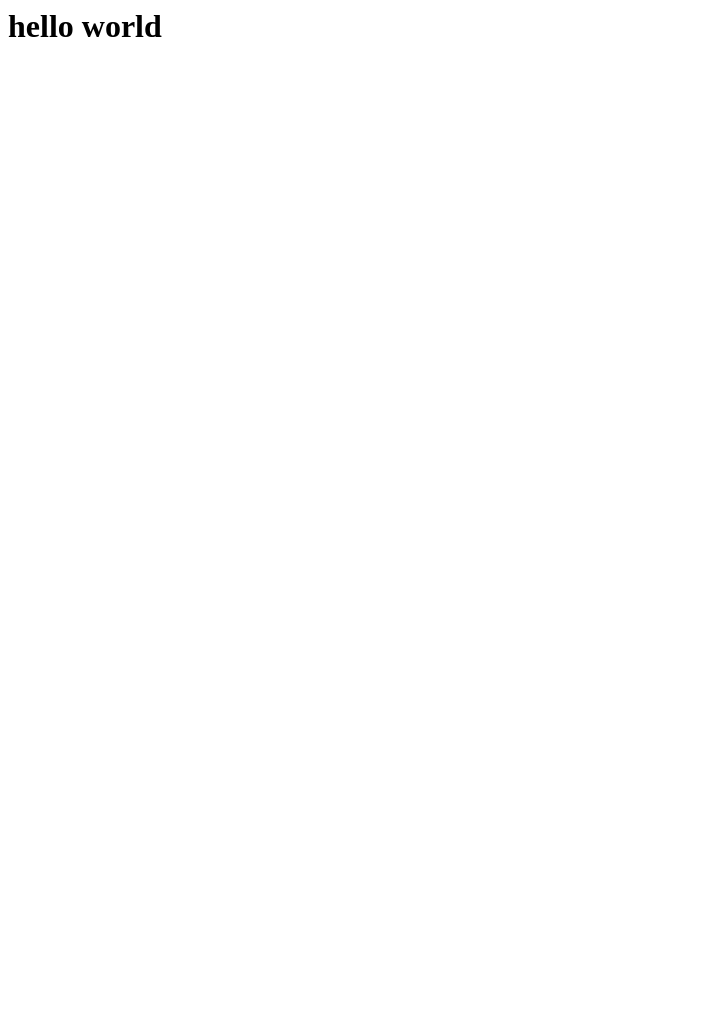
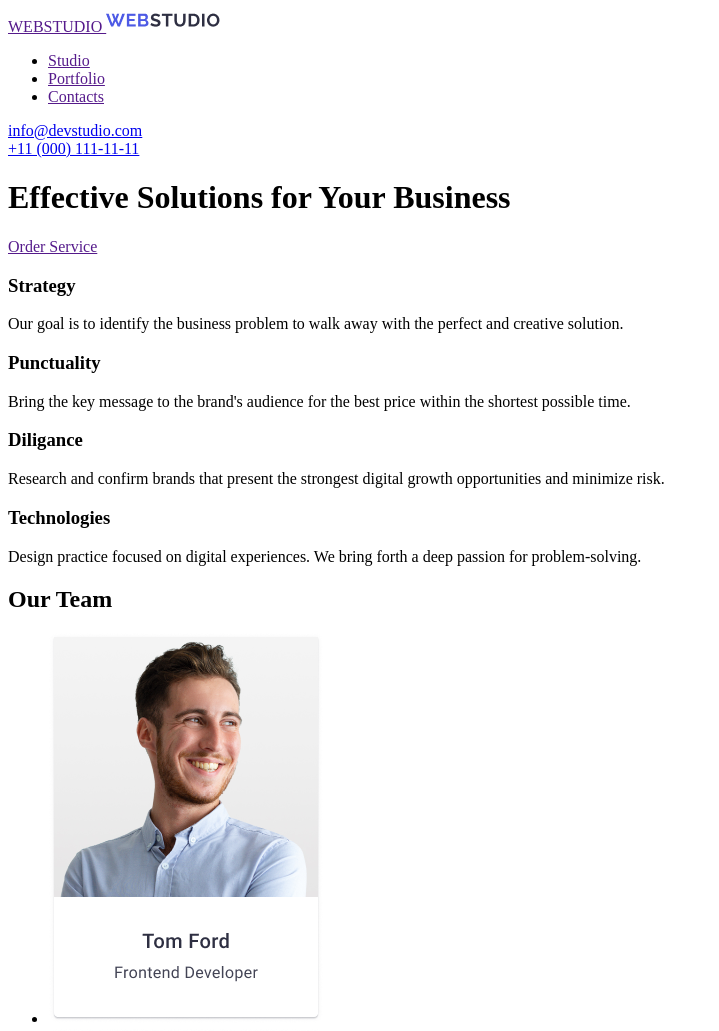
Before and after one commit to Maxskorik1987/goit-markup-hw-01, a plain HTML site: page index.html in a window 1280 px wide. Shown: the top 1031 px of the page, without its empty margins (0-719 px from the left). Before the commit the page ends 800 px from the top, so only its background shows below. Drawn offline with Linux system fonts and the light colour scheme.

Commit message:
gitcomit

```diff
--- a/index.html
+++ b/index.html
@@ -1,3 +1,101 @@
-<html>
-    <h1>hello world</h1>
+<!DOCTYPE html>
+<html lang="en">
+
+<head>
+    <meta charset="UTF-8">
+    <meta name="viewport" content="width=device-width, initial-scale=1.0">
+    <title>Document</title>
+</head>
+
+<body>
+
+    <header>
+
+        <!-- logo -->
+    <nav>
+        <a href="">WEBSTUDIO
+            <img src="./Images/logo.png" alt="site logo" />
+        </a>
+    </nav>
+
+
+        <ul>
+            <li><a href="">Studio</a></li>
+            <li><a href="">Portfolio</a></li>
+            <li><a href="">Contacts</a></li>
+        </ul>
+
+
+        <div>
+            <a href="mailto:info@devstudio.com">info@devstudio.com</a>
+        </div>
+
+        <div>
+            <a href="tel:+110001111111">+11 (000) 111-11-11</a>
+        </div>
+
+    </header>
+
+
+    <main>
+
+
+        <h1>Effective Solutions
+for Your Business</h1>
+
+        <nav>
+            <a href="" type="button">Order Service</a>
+        </nav>
+
+
+
+        <section>
+            <h3>Strategy</h3>
+            <p>
+                Our goal is to identify the business problem to walk away with the perfect and creative solution.
+            </p>
+        </section>
+
+        <section>
+            <h3>Punctuality</h3>
+            <p>
+                Bring the key message to the brand's audience for the best price within the shortest possible time.
+            </p>
+        </section>
+
+        <section>
+            <h3>Diligance</h3>
+            <p>
+                Research and confirm brands that present the strongest digital growth opportunities and minimize risk.
+            </p>
+        </section>
+        <section>
+            <h3>Technologies</h3>
+            <p>
+                Design practice focused on digital experiences. We bring forth a deep passion for problem-solving.
+            </p>
+        </section>
+
+        <!-- our team -->
+
+        <H2>Our Team</H2>
+        <ul>
+            <li><a href=""><img src="./Images/tom.png" alt="teamcard"></a></li>
+            <li><a href=""><img src="./Images/mark.png" alt="teamcard"></a></li>
+            <li><a href=""><img src="./Images/camila.png" alt="teamcard"></a></li>
+            <li><a href=""><img src="./Images/daniek.png" alt="teamcard"></a></li>
+        </ul>
+
+    </main>
+    <footer>
+        <a href="">WEBSTUDIO
+            <img src="./Images/logo.png" alt="site logo" />
+        </a>
+        <p>
+            Increase the flow of customers and sales for your business with digital marketing & growth solutions.
+        </p>
+    </footer>
+
+</body>
+
 </html>
```
Also changed, not shown: .prettierrc.json (added), Images/camila.png (added), Images/daniek.png (added), Images/logo.png (added), Images/mark.png (added), Images/ourteam.png (added), Images/tom.png (added), vscode-basics/css/styles.css (added).
